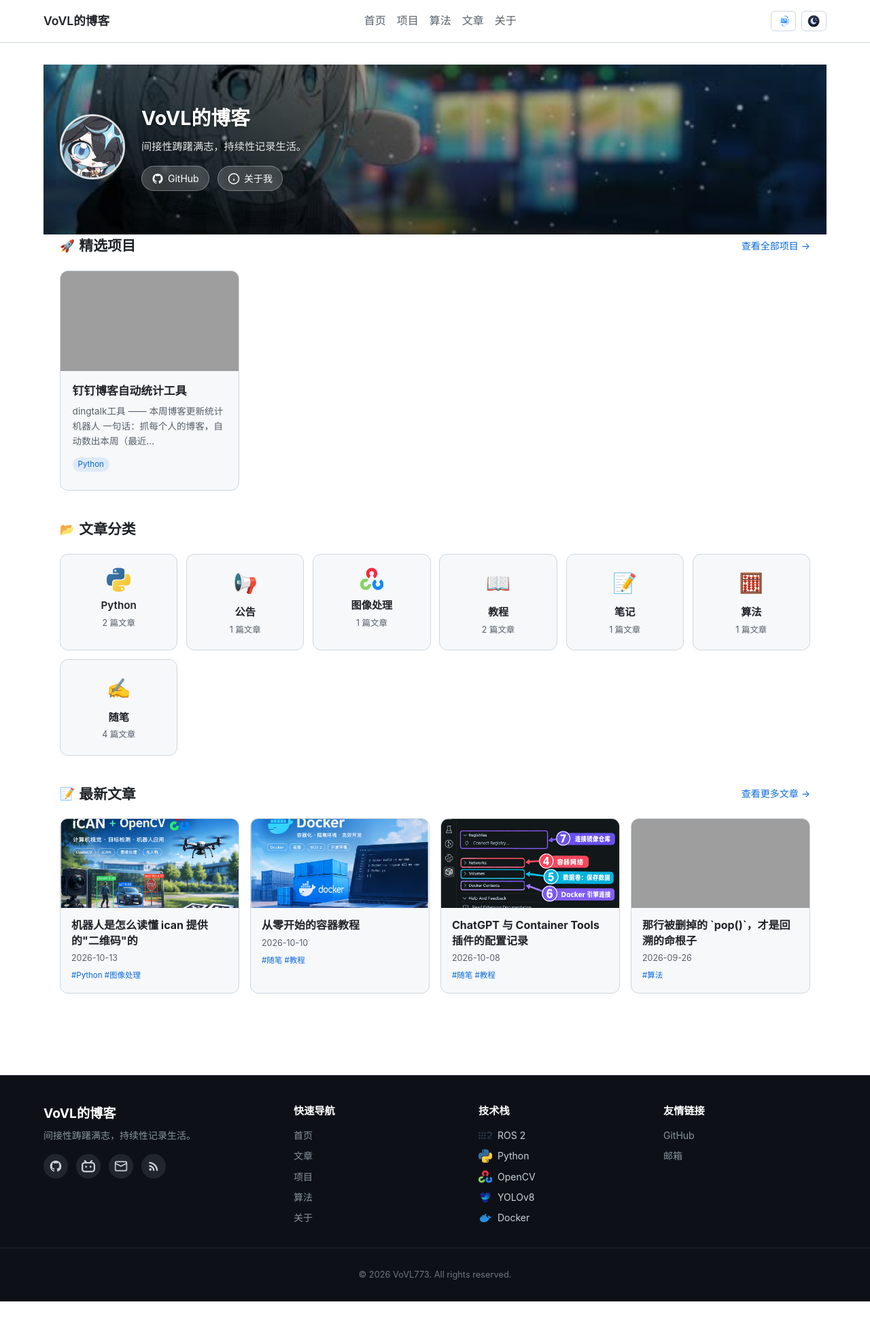
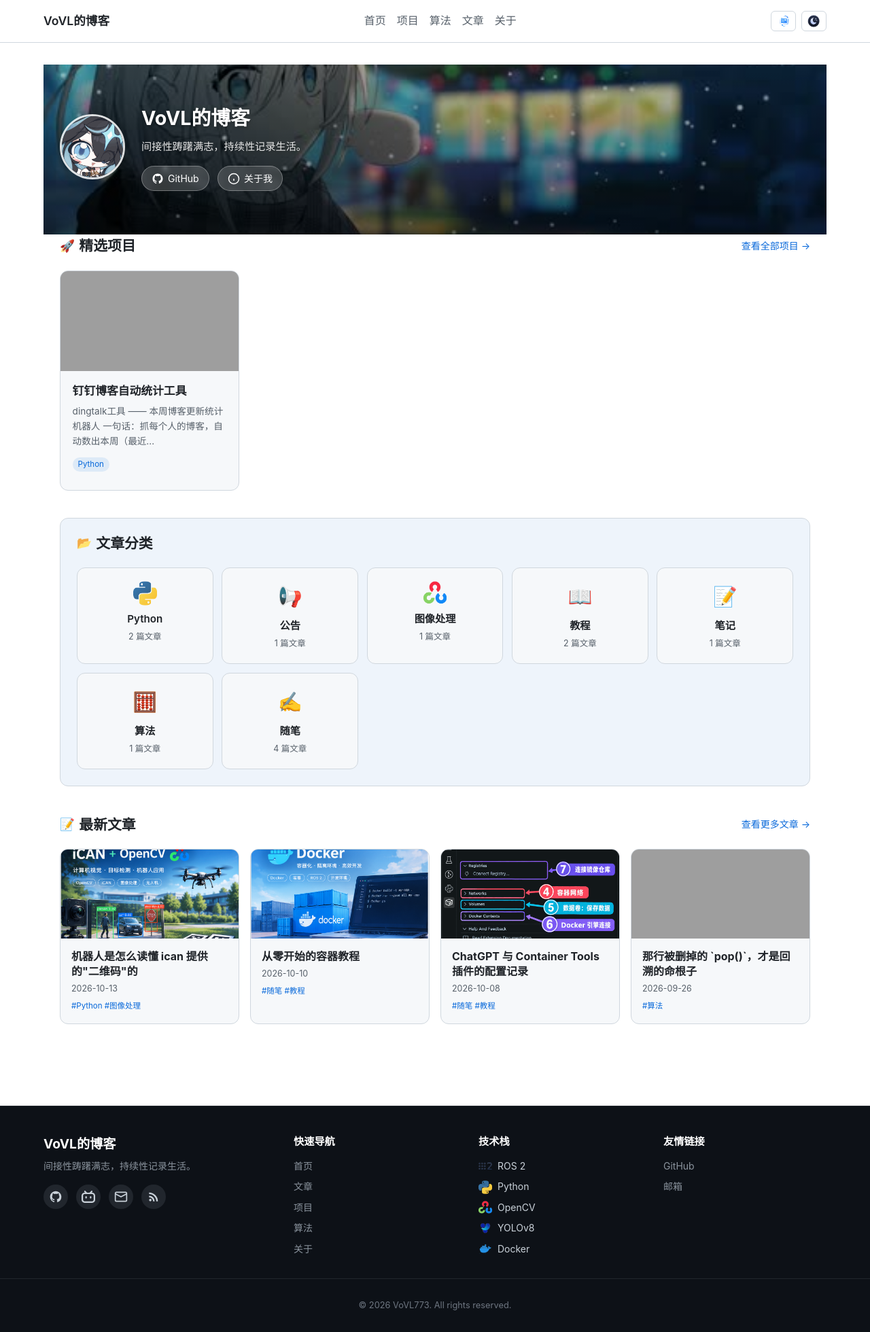
Before and after one commit to VoVL773/VoVL773.github.io, a Jekyll site: the page built from index.html, in a window 1280 px wide. Shown: the whole page at 68% size. Built offline with Jekyll 4.4.1, drawn with Linux system fonts in a browser that asks for light colours; before the commit the page ends 1915 px from its top, so only the background shows below that; grey boxes are pictures that could not be loaded.

Commit message:
Bate:新界面V2

```diff
--- a/_layouts/home.html
+++ b/_layouts/home.html
@@ -62,7 +62,7 @@ layout: default
     </section>
 
     <!-- ===== 文章分类 ===== -->
-    <section class="home-section">
+    <section class="home-section category-section">
       <div class="section-header">
         <h2 class="section-title">
           <span class="section-icon">📂</span> 文章分类
--- a/assets/css/main.scss
+++ b/assets/css/main.scss
@@ -520,6 +520,17 @@ a:hover {
 }
 
 /* ===== 文章分类 ===== */
+.category-section {
+  background: #eef4fb;
+  border: 1px solid var(--border);
+  border-radius: 12px;
+  padding: 1.2rem 1.5rem 1.5rem;
+}
+
+[data-theme="dark"] .category-section {
+  background: #111827;
+}
+
 .category-grid {
   display: grid;
   grid-template-columns: repeat(auto-fill, minmax(170px, 1fr));
```
Also changed, not shown: 4 other files.
